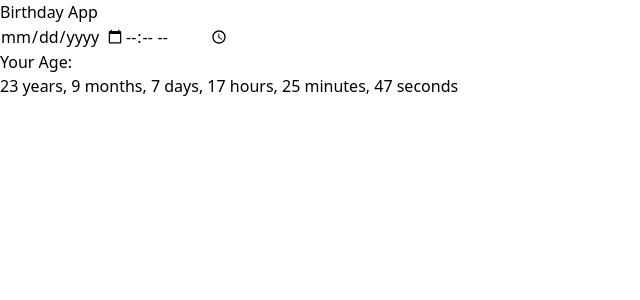
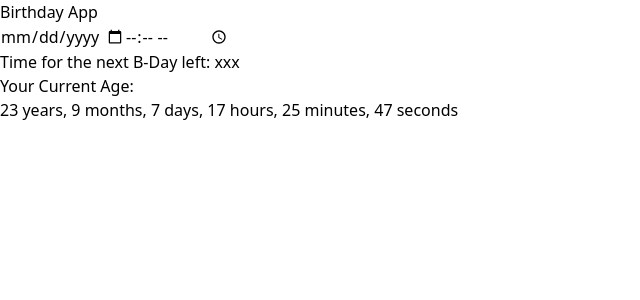
Before and after one commit to IlyaKrapivnoy/vue_birthday-app, a Vue app: page / in a window 1280 px wide. Shown: the top 300 px of the page, without its empty margins (0-640 px from the left). Built offline with nearby package versions, Linux system fonts and the light colour scheme.

Commit message:
change data display

```diff
--- a/src/App.vue
+++ b/src/App.vue
@@ -1,10 +1,11 @@
 <template>
   <div
-    class="h-screen bg-gray-800 flex flex-col justify-center items-center text-center"
+    class="h-screen bg-gradient-to-r from-blue-500 to-green-500 flex flex-col justify-center items-center text-center"
   >
-    <h1 class="text-[100px] font-bold uppercase">Birthday App</h1>
+    <h1 class="text-[140px] font-bold uppercase">Birthday App</h1>
 
-    <div>
+    <div class="w-4/6">
+      <div class="flex justify-between -mt-10">
         <div class="flex justify-center gap-2">
           <input
             id="dateInput"
@@ -13,7 +14,6 @@
             @change="handleDateChange"
             :max="getCurrentDate()"
           />
-
           <input
             id="timeInput"
             type="time"
@@ -21,13 +21,24 @@
             @input="handleTimeChange"
           />
         </div>
-      <h2 class="text-green-500">Your Age:</h2>
-      <p v-if="showAgeCalculation">Calculating...</p>
-      <p v-else>
+
+        <div class="text-gray-300">
+          Time for the next B-Day left:
+          <span class="text-gray-800 font-bold">xxx</span>
+        </div>
+      </div>
+
+      <div class="mt-20">
+        <h2 class="text-gray-300">Your Current Age:</h2>
+        <p v-if="showAgeCalculation" class="text-3xl text-white">
+          Calculating<span class="animate-ping">...</span>
+        </p>
+        <p v-else class="text-3xl text-white">
           {{ age.years }} years, {{ age.months }} months, {{ age.days }} days,
           {{ age.hours }} hours, {{ age.minutes }} minutes,
           {{ age.seconds }} seconds
         </p>
+      </div>
     </div>
   </div>
 </template>
```
Lines whose indentation alone changed are shown as unchanged.
